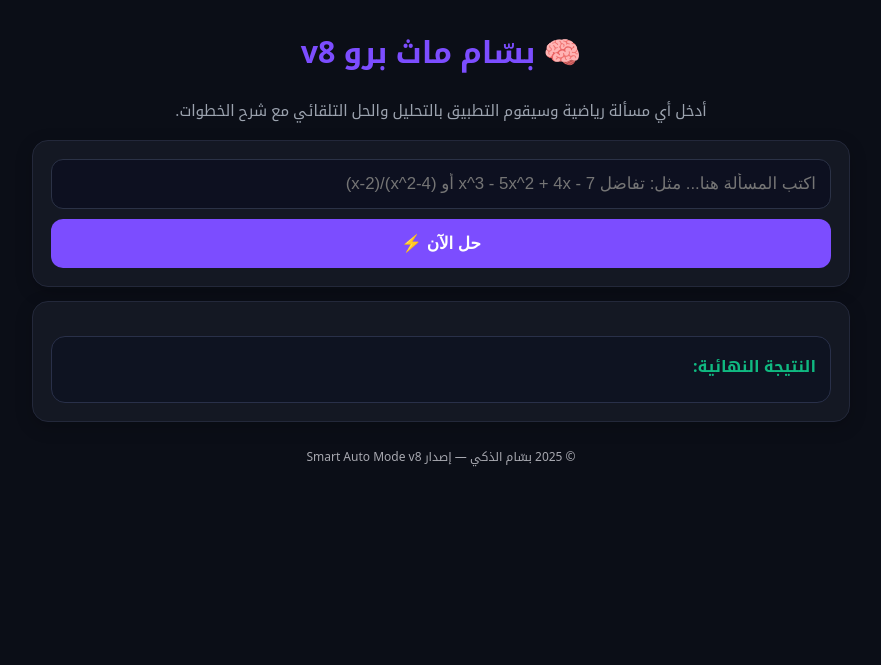
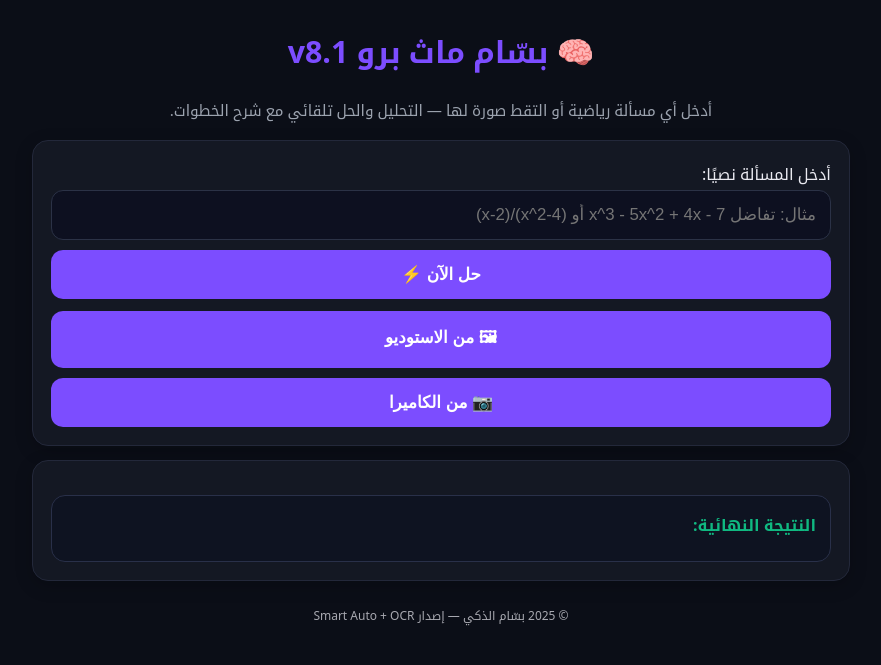
Before and after one commit to bassam-st/Bassam-Mathematics-, a Flask app: page / in a window 1280 px wide. Shown: the top 665 px of the page, without its empty margins (199-1080 px from the left). Run offline with Flask 3, Linux system fonts and the light colour scheme; parts of the project's set-up code (start-up, migrations or seed data) failed here and were passed over; some libraries are stand-ins or nearby versions.

Commit message:
Update index.html

```diff
--- a/templates/index.html
+++ b/templates/index.html
@@ -5,22 +5,44 @@
   <meta name="viewport" content="width=device-width, initial-scale=1" />
   <title>بسّام ماث برو — حل جميع المسائل تلقائيًا</title>
   <link rel="stylesheet" href="/static/style.css" />
+
+  <!-- MathJax للعرض الرياضي -->
   <script src="https://polyfill.io/v3/polyfill.min.js?features=es6"></script>
   <script id="MathJax-script" async
     src="https://cdn.jsdelivr.net/npm/mathjax@3/es5/tex-mml-chtml.js">
   </script>
+
+  <!-- Tesseract.js للـ OCR (عربي + إنجليزي) -->
+  <script defer src="https://cdn.jsdelivr.net/npm/tesseract.js@5/dist/tesseract.min.js"></script>
 </head>
 
 <body>
   <main class="wrap">
     <header class="head">
-      <h1>🧠 بسّام ماث برو v8</h1>
-      <p class="sub">أدخل أي مسألة رياضية وسيقوم التطبيق بالتحليل والحل التلقائي مع شرح الخطوات.</p>
+      <h1>🧠 بسّام ماث برو v8.1</h1>
+      <p class="sub">أدخل أي مسألة رياضية أو التقط صورة لها — التحليل والحل تلقائي مع شرح الخطوات.</p>
     </header>
 
     <section class="card">
-      <input id="q" class="inp" placeholder="اكتب المسألة هنا... مثل: تفاضل x^3 - 5x^2 + 4x - 7 أو (x^2-4)/(x-2)" />
+      <label class="lbl">أدخل المسألة نصيًا:</label>
+      <input id="q" class="inp" placeholder="مثال: تفاضل x^3 - 5x^2 + 4x - 7 أو (x^2-4)/(x-2)" />
       <button id="solveBtn" class="btn primary">حل الآن ⚡</button>
+
+      <div class="row" style="margin-top:12px">
+        <button id="pickImg" class="btn">🖼 من الاستوديو</button>
+        <button id="takeImg" class="btn">📷 من الكاميرا</button>
+        <input id="imgInput" type="file" accept="image/*" hidden />
+      </div>
+
+      <div id="ocrBox" class="card" style="display:none; margin-top:12px">
+        <div class="lbl">النص المستخرج من الصورة (يمكنك تعديله ثم الضغط على "حل الآن"):</div>
+        <textarea id="ocrText" class="inp" style="height:120px"></textarea>
+        <div class="hint" id="ocrHint" style="margin-top:8px"></div>
+        <div class="row" style="margin-top:10px">
+          <button id="applyOcr" class="btn">إرسال للنص أعلاه</button>
+          <button id="clearOcr" class="btn" style="background:#2b3246">مسح نافذة الصورة</button>
+        </div>
+      </div>
     </section>
 
     <section class="card">
@@ -33,7 +55,7 @@
     </section>
 
     <footer class="foot">
-      <small>© 2025 بسّام الذكي — إصدار Smart Auto Mode v8</small>
+      <small>© 2025 بسّام الذكي — إصدار Smart Auto + OCR</small>
     </footer>
   </main>
 
```
